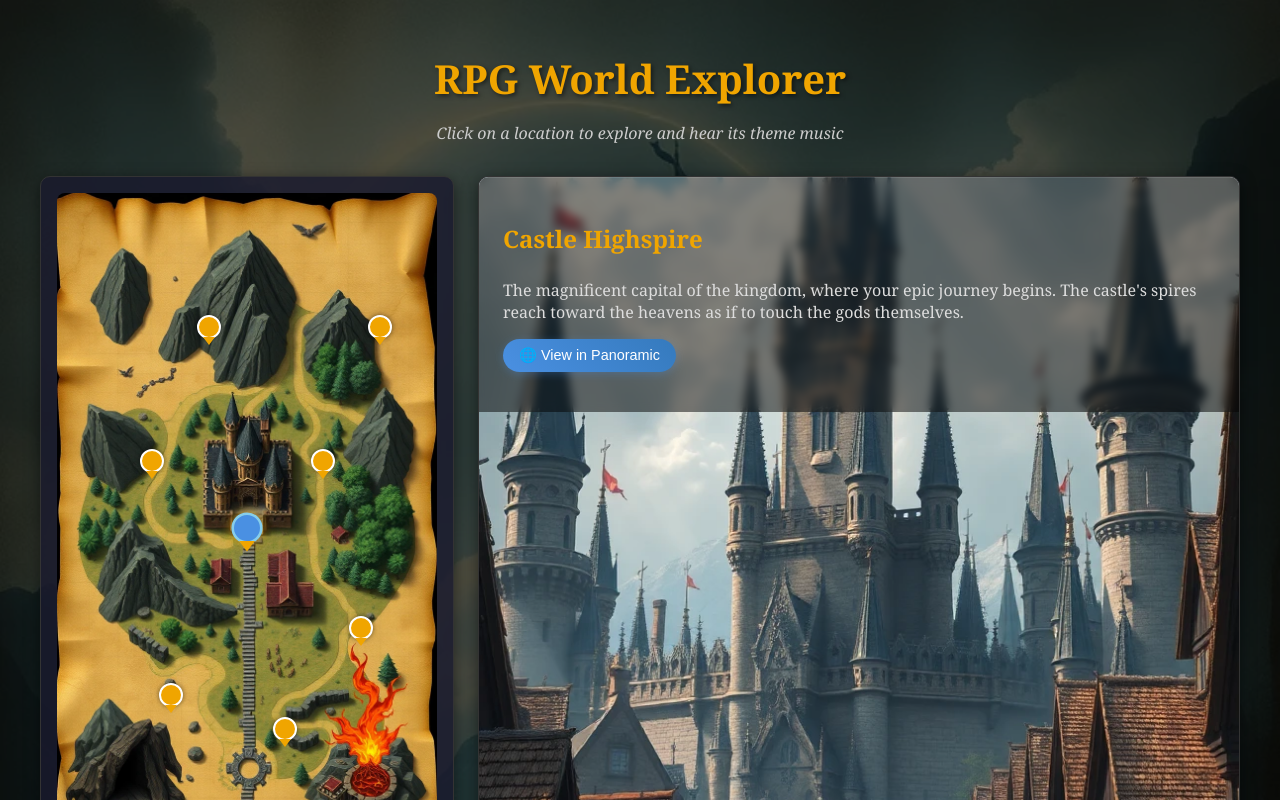
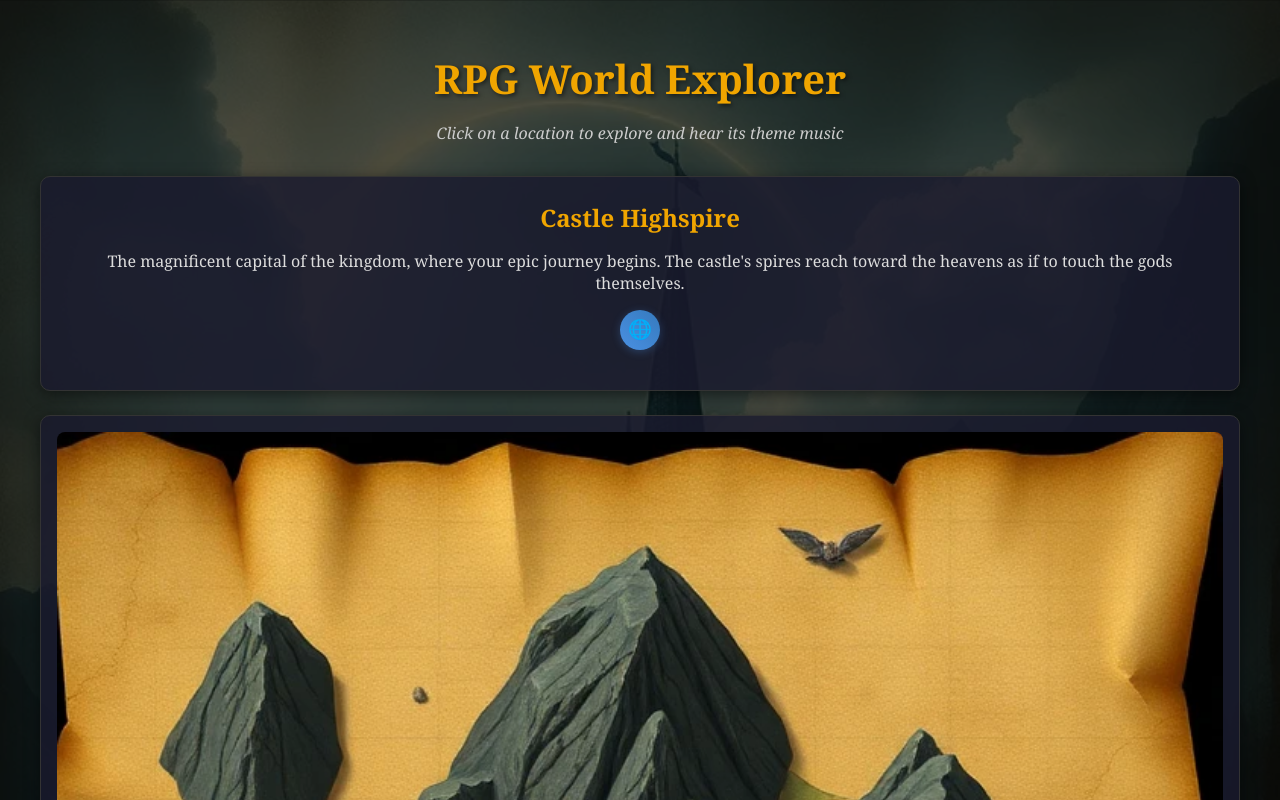
Before and after one commit to websimapi/websim-rpg-music-collection, a plain HTML site: page index.html in a window 1280 px wide. Shown: the top 800 px of the page. Drawn offline with nearby package versions, Linux system fonts and the light colour scheme.

Commit message:
v15: Move the overlay UI for scene info and view in panormic button to be above the scene container and make the button an icon and more compact on hove say View in panoramic

```diff
--- a/index.html
+++ b/index.html
@@ -15,20 +15,20 @@
         </header>
 
         <div id="scene-container">
+            <div id="scene-info">
+                <h2 id="scene-title">Select a location</h2>
+                <p id="scene-description">Click on a location on the map to explore</p>
+                <div class="scene-controls">
+                    <button id="panoramic-btn" class="panoramic-button" style="display: none;" title="View in Panoramic">🌐</button>
+                </div>
+            </div>
             <div id="world-map">
                 <!-- Map will be displayed here -->
             </div>
             <div id="scene-viewer">
                 <div id="scene-image"></div>
-                <div id="scene-overlay">
-                    <h2 id="scene-title">Select a location</h2>
-                    <p id="scene-description">Click on a location on the map to explore</p>
-                    <div class="scene-controls">
-                        <button id="panoramic-btn" class="panoramic-button" style="display: none;">🌐 View in Panoramic</button>
-                    </div>
-                    <div class="audio-controls">
-                        <audio id="scene-audio" loop></audio>
-                    </div>
+                <div class="audio-controls">
+                    <audio id="scene-audio" loop></audio>
                 </div>
             </div>
         </div>
--- a/script.js
+++ b/script.js
@@ -460,7 +460,7 @@ document.addEventListener('DOMContentLoaded', function() {
         sceneDescription.textContent = location.description;
 
         // Show panoramic button
-        panoramicBtn.style.display = 'block';
+        panoramicBtn.style.display = 'flex';
 
         // Update active states
         document.querySelectorAll('.location-card').forEach(card => {
--- a/styles.css
+++ b/styles.css
@@ -40,9 +40,29 @@ h1 {
     margin-bottom: 2rem;
 }
 
+#scene-info {
+    background-color: rgba(26, 26, 46, 0.8);
+    border-radius: 10px;
+    padding: 1.5rem;
+    box-shadow: 0 4px 15px rgba(0,0,0,0.5);
+    border: 1px solid #333;
+    text-align: center;
+}
+
+#scene-info h2 {
+    color: #f0a500;
+    margin-bottom: 0.5rem;
+    margin-top: 0;
+}
+
+#scene-info p {
+    color: #ddd;
+    margin-bottom: 1rem;
+}
+
 @media (min-width: 768px) {
     #scene-container {
-        flex-direction: row;
+        flex-direction: column;
     }
 
     #world-map {
@@ -88,16 +108,7 @@ h1 {
 }
 
 #scene-overlay {
-    position: relative;
-    z-index: 2;
-    background-color: rgba(0, 0, 0, 0.5);
-    padding: 1.5rem;
-    backdrop-filter: blur(5px);
-    border-top: 1px solid rgba(255, 255, 255, 0.1);
-    min-height: 150px;
-    display: flex;
-    flex-direction: column;
-    justify-content: flex-end;
+    display: none;
 }
 
 #scene-title {
@@ -111,6 +122,10 @@ h1 {
 }
 
 .audio-controls {
+    position: absolute;
+    bottom: 1rem;
+    left: 1rem;
+    right: 1rem;
     display: flex;
     flex-direction: column;
     gap: 10px;
@@ -355,24 +370,45 @@ audio {
     margin-bottom: 1rem;
     display: flex;
     gap: 10px;
+    justify-content: center;
 }
 
 .panoramic-button {
     background: linear-gradient(45deg, #4a90e2, #357abd);
     color: white;
     border: none;
-    padding: 8px 16px;
-    border-radius: 20px;
+    padding: 8px 12px;
+    border-radius: 50%;
     cursor: pointer;
-    font-size: 0.9rem;
+    font-size: 1.2rem;
     transition: all 0.3s ease;
     box-shadow: 0 2px 8px rgba(74, 144, 226, 0.3);
+    width: 40px;
+    height: 40px;
+    display: flex;
+    align-items: center;
+    justify-content: center;
 }
 
 .panoramic-button:hover {
-    transform: translateY(-2px);
+    transform: translateY(-2px) scale(1.1);
     box-shadow: 0 4px 12px rgba(74, 144, 226, 0.5);
     background: linear-gradient(45deg, #357abd, #2c5f94);
+}
+
+.panoramic-button:hover::after {
+    content: "View in Panoramic";
+    position: absolute;
+    top: -35px;
+    left: 50%;
+    transform: translateX(-50%);
+    background-color: rgba(0, 0, 0, 0.8);
+    color: white;
+    padding: 4px 8px;
+    border-radius: 4px;
+    font-size: 0.8rem;
+    white-space: nowrap;
+    z-index: 1000;
 }
 
 .panoramic-viewer {
```
